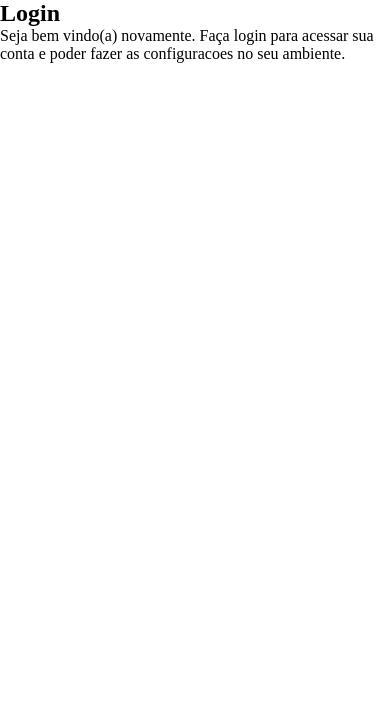
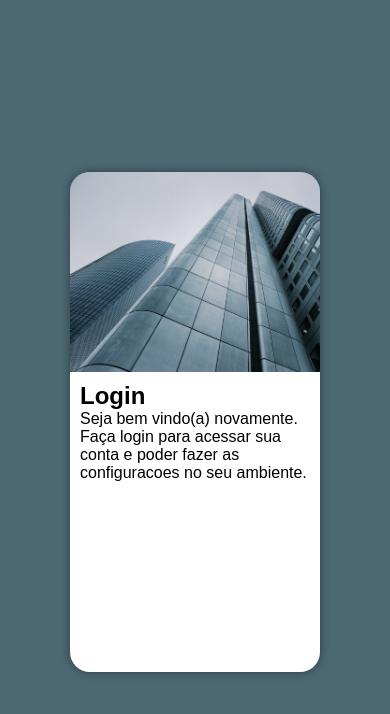
Before and after one commit to RichardRozin/projeto-login, a plain HTML site: page index.html in a window 390 px wide. Drawn offline with Linux system fonts and the light colour scheme.

Commit message:
versao mobile first

```diff
--- a/estilo/style.css
+++ b/estilo/style.css
@@ -3,4 +3,48 @@
 *{
     margin: 0px;
     padding: 0px;
+    font-family: Arial, Helvetica, sans-serif;
+    box-sizing: border-box;
 }
+
+body, html{
+    background-color: #4C6873;
+    width: 100vw;
+    height: 100vh;
+}
+
+main{
+    position: relative;
+    width: 100vw;
+    height: 100vh;
+}
+
+section#login{
+    position: absolute;
+    background-color: white;
+    width: 250px;
+    height: 500px;
+    border-radius: 20px;
+
+    top: 50%;
+    left: 50%;
+
+    transform: translate(-50%, -50%);
+
+    overflow: hidden;
+    box-shadow: 0px 0px 10px rgba(0, 0, 0, 0.411);
+}
+
+div#imagem{
+    background-color: #4C6873;
+    background-image: url(../imagens/pexels-pixabay-273209.jpg);
+    background-size: cover;
+    background-repeat: no-repeat;
+    height: 200px;
+    display: block;
+}
+
+div#formulario{
+    display: block;
+    padding: 10px;
+}
```
Also changed, not shown: index.html (line endings or trailing spaces).
